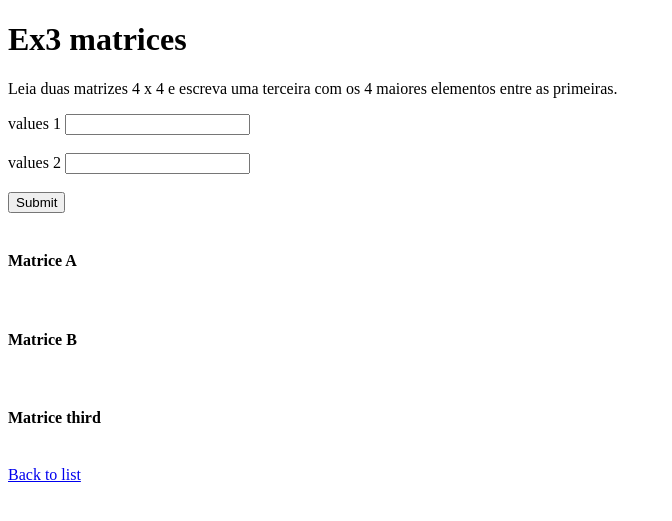
After one commit to paulo9405/proj_exe_log, a Django app: page /matrices/matrice_ex3 in a window 1280 px wide. The commit adds this page. Shown: the top 521 px of the page, without its empty margins (0-672 px from the left). Run offline with Django 3.2, Linux system fonts and the light colour scheme.

Commit message:
ex3 matrices finished

```diff
--- a/matrices/templates/matrices/home.html
+++ b/matrices/templates/matrices/home.html
@@ -13,6 +13,7 @@
 
 <a href="{% url 'matrice_ex1_x' %}">Exercise 1</a><br><br>
 <br>
-
+<a href="{% url 'matrice_ex3_x' %}">Exercise 3</a><br><br>
+<br>
 </body>
 </html>
--- /dev/null
+++ b/matrices/templates/matrices/matrice_ex3.html
@@ -0,0 +1,61 @@
+<!DOCTYPE html>
+<html lang="en">
+<head>
+    <meta charset="UTF-8">
+    <title>Title</title>
+</head>
+<body>
+
+<h1>Ex3 matrices</h1>
+
+<p>
+    Leia duas matrizes 4 x 4 e escreva uma terceira com
+    os 4 maiores elementos entre as primeiras.
+</p>
+
+{%if error %}
+    {{ error }}
+{%endif%}
+
+<form action="" method="POST">
+    {% csrf_token %}
+    <label for="v1">values 1</label>
+    <input type="text" name="value1" id="v1">
+
+    <br>
+    <br>
+
+    <label for="v2">values 2</label>
+    <input type="text" name="value2" id="v2">
+    <br>
+    <br>
+
+    <input type="submit">
+</form>
+<br>
+
+<h4>Matrice A</h4>
+{%for i in matrices_1%}
+        {{i}}<br>
+{%endfor%}
+
+
+<br>
+
+<h4>Matrice B</h4>
+{%for i in matrices_2%}
+        {{i}}<br>
+{%endfor%}
+
+<br>
+
+<h4>Matrice third</h4>
+{%for i in matrice_third%}
+        {{i}}<br>
+{%endfor%}
+
+<br>
+<a href="{% url 'home_matrices' %}">Back to list</a> <br>
+
+</body>
+</html>
--- a/matrices/urls.py
+++ b/matrices/urls.py
@@ -1,9 +1,10 @@
 from django.urls import path
 
-from .views import home, matrice_ex1
+from .views import home, matrice_ex1, matrice_ex3
 
 
 urlpatterns = [
     path('', home, name='home_matrices'),
     path('matrice_ex1', matrice_ex1, name='matrice_ex1_x'),
+    path('matrice_ex3', matrice_ex3, name='matrice_ex3_x'),
 ]
--- a/matrices/views.py
+++ b/matrices/views.py
@@ -35,3 +35,55 @@ def matrice_ex1(request):
                 position = i, j
 
     return render(request, 'matrices/matrice_ex1.html', {'matrices': matrices, 'maior': maior, 'position': position})
+
+
+def matrice_ex3(request):
+    if request.method != 'POST':
+        return render(request, 'matrices/matrice_ex3.html')
+
+    value1 = request.POST.get('value1').split(',')
+    value2 = request.POST.get('value2').split(',')
+
+    integers_1 = [int(x) for x in value1]
+    valid_1 = [x >= 4 for x in integers_1]
+
+    integers_2 = [int(x) for x in value2]
+    valid_2 = [x >= 4 for x in integers_2]
+
+    if len(value1) != 4:
+        error = 'Plaese write just 4 values.'
+        return render(request, 'matrices/matrice_ex3.html', {'error': error})
+
+    if (not all(valid_1)) or (not all(valid_2)):
+        error = 'Plaese write values grater than 4.'
+        return render(request, 'matrices/matrice_ex3.html', {'error': error})
+
+    matrices_1 = []
+    for x in integers_1:
+        matrices_1.append([random.randint(1, x) for _ in range(4)])
+
+    matrices_2 = []
+    for x in integers_2:
+        matrices_2.append([random.randint(1, x) for _ in range(4)])
+
+    largest_a = []
+    for linha in matrices_1:
+        largest_a.append(max(linha))
+
+    list_sorted_a = sorted(largest_a)
+    largest_first_a = list_sorted_a[-1]
+    largest_second_a = list_sorted_a[-2]
+
+    largest_b = []
+    for linha in matrices_2:
+        largest_b.append(max(linha))
+
+    list_sorted_b = sorted(largest_b)
+    largest_first_b = list_sorted_b[-1]
+    largest_second_b = list_sorted_b[-2]
+
+    matrice_third = [[largest_first_a, largest_second_a], [largest_first_b, largest_second_b]]
+
+    return render(request, 'matrices/matrice_ex3.html', {'matrices_1': matrices_1,
+                                                         'matrices_2': matrices_2,
+                                                         'matrice_third': matrice_third})
```
